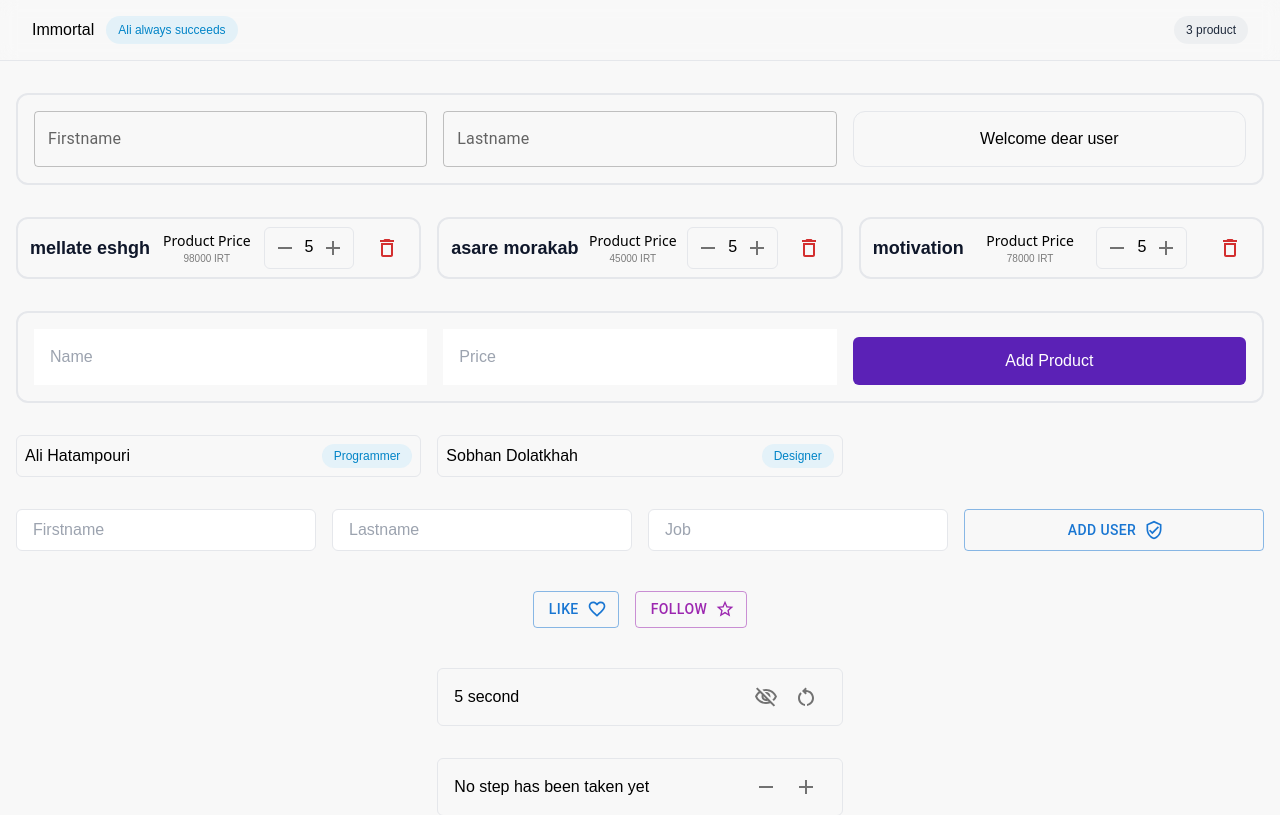
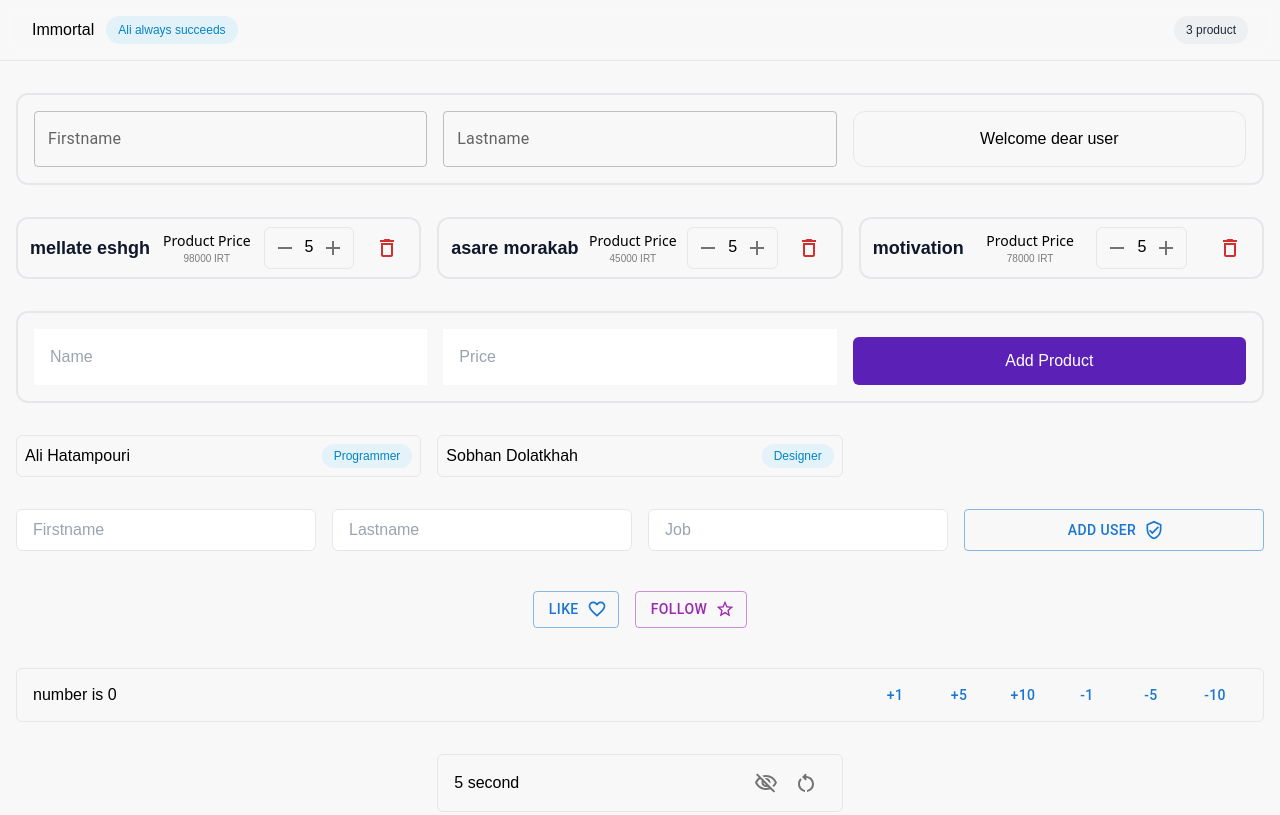
Before and after one commit to alihatampouri/react-course, a React (Create React App) app: page / in a window 1280 px wide. Shown: the top 815 px of the page. Built offline with nearby package versions, Linux system fonts and the light colour scheme.

Commit message:
add counter component with useReduser

```diff
--- a/src/App.js
+++ b/src/App.js
@@ -12,6 +12,7 @@ import AddUser from "./components/User/AddUser";
 import UserProvider from "./components/Context/UserProvider";
 import StepCounter from "./components/Counter/StepCounter";
 import StepProvider from "./components/Context/StepProvider";
+import MultiCounter from "./components/MultiCounter/MultiCounter";
 
 function App() {
   const [products, setProducts] = useState([
@@ -79,12 +80,14 @@ function App() {
           <UserList />
           <AddUser />
           <Like />
+          <MultiCounter />
           <Timer />
           <StepProvider>
             <StepCounter />
           </StepProvider>
           <HoverCounter />
           <ClickCounter />
+
         </div>
       </UserProvider>
     </>
--- /dev/null
+++ b/src/components/MultiCounter/MultiCounter.jsx
@@ -0,0 +1,61 @@
+import { Button } from "@mui/material";
+import { useReducer } from "react";
+
+const MultiCounter = (props) => {
+  const [count, dispatch] = useReducer((state, action) => {
+    switch (action.type) {
+      case "increment":
+        return state + action.value;
+      case "decrement":
+        return state - action.value;
+      default:
+        return action.value;
+    }
+  }, 0);
+
+  return (
+    <div className="flex justify-between border rounded-md py-2 px-4 my-8 items-center">
+      <span>number is {count}</span>
+      <div>
+        <Button
+          variant="text"
+          onClick={() => dispatch({ type: "increment", value: 1 })}
+        >
+          +1
+        </Button>
+        <Button
+          variant="text"
+          onClick={() => dispatch({ type: "increment", value: 5 })}
+        >
+          +5
+        </Button>
+        <Button
+          variant="text"
+          onClick={() => dispatch({ type: "increment", value: 10 })}
+        >
+          +10
+        </Button>
+        <Button
+          variant="text"
+          onClick={() => dispatch({ type: "decrement", value: 1 })}
+        >
+          -1
+        </Button>
+        <Button
+          variant="text"
+          onClick={() => dispatch({ type: "decrement", value: 5 })}
+        >
+          -5
+        </Button>
+        <Button
+          variant="text"
+          onClick={() => dispatch({ type: "decrement", value: 10 })}
+        >
+          -10
+        </Button>
+      </div>
+    </div>
+  );
+};
+
+export default MultiCounter;
```
